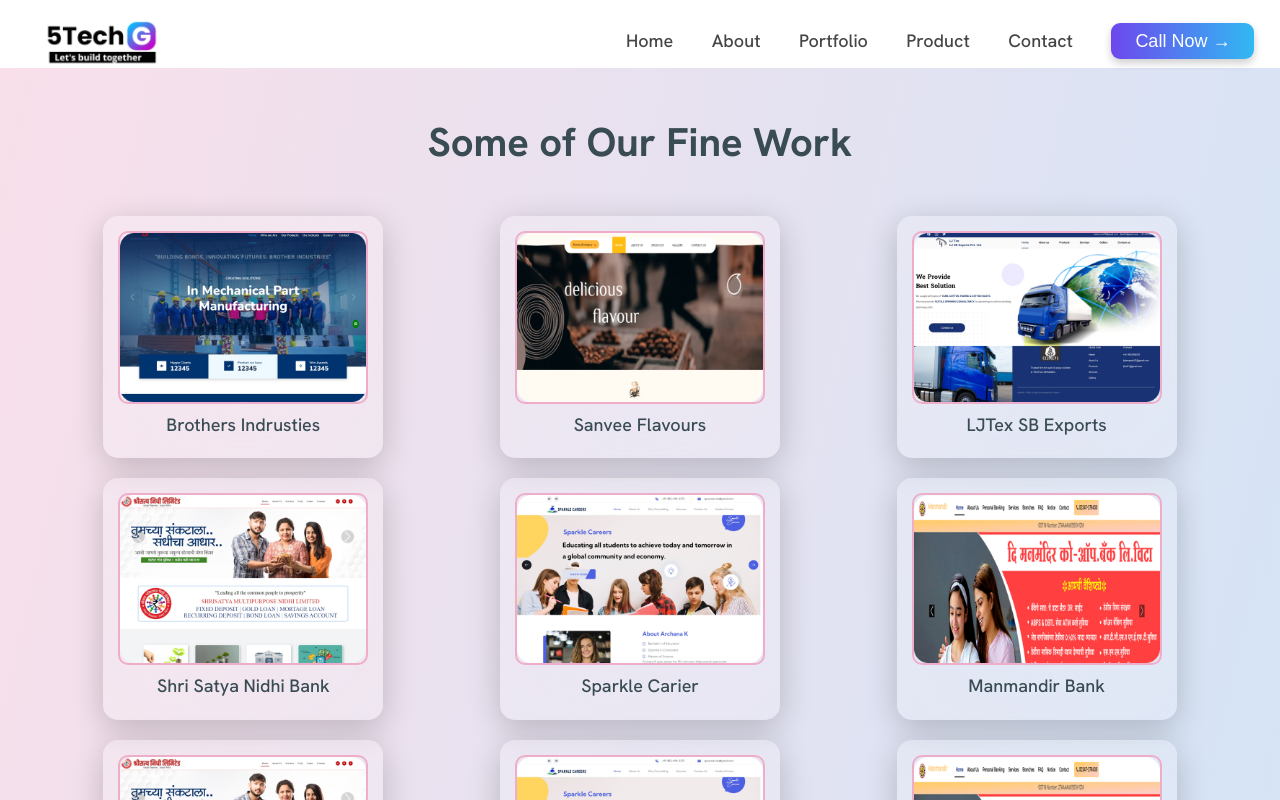
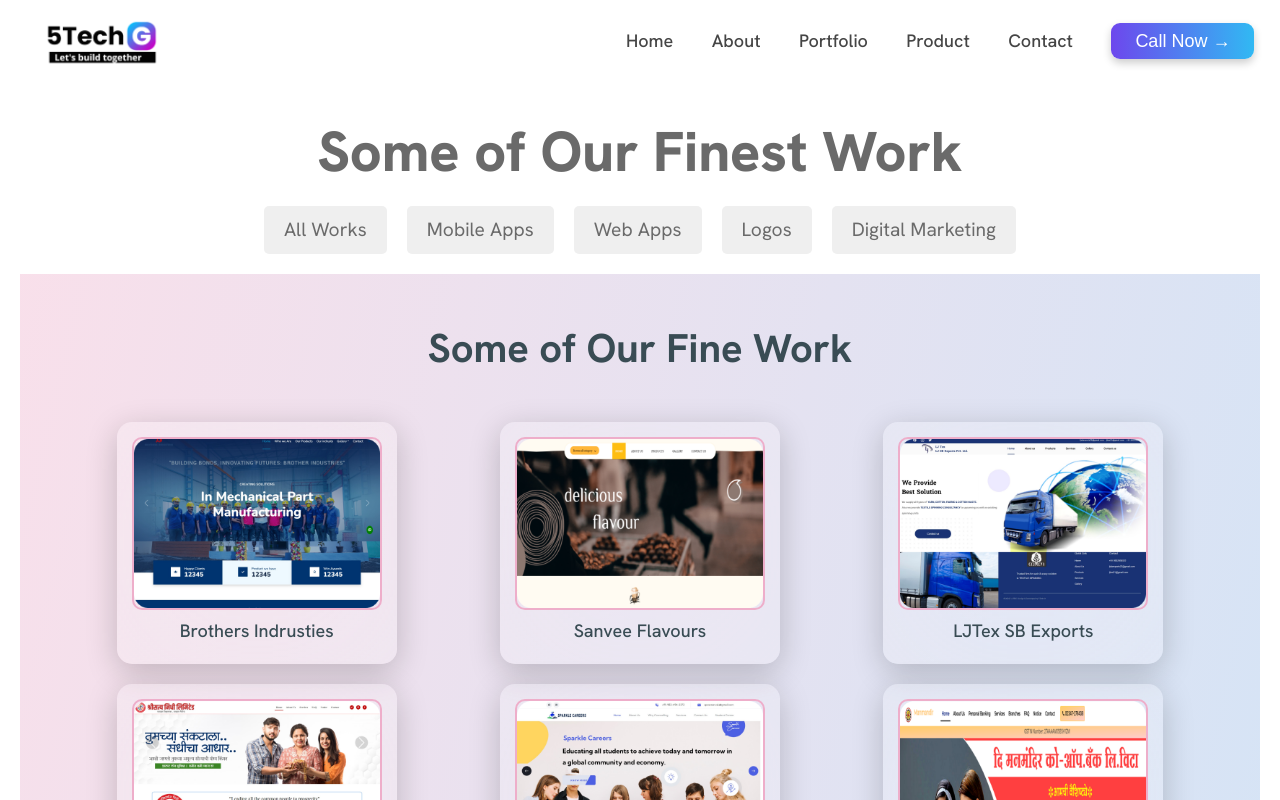
Before and after one commit to harshvyas0803/5techg, a React (Create React App) app: page /portfolio in a window 1280 px wide. Shown: the top 800 px of the page. Built offline with nearby package versions, Linux system fonts and the light colour scheme.

Commit message:
updated portfolio V1

```diff
--- a/src/App.js
+++ b/src/App.js
@@ -1,24 +1,27 @@
-
 import React from 'react';
 import { BrowserRouter as Router, Route, Routes } from 'react-router-dom';
 import Home from '../src/components/Hero/Hero';
 import About from '../src/pages/about/About';
 import Portfolio from '../src/pages/portfolio/Portfolio';
-import Product from './pages/product/Product'
-import Contact from './pages/contact/Contact'
+import Product from './pages/product/Product';
+import Contact from './pages/contact/Contact';
+import Finework from './components/finework/Finework'; // Import your Finework component
+
 function App() {
   return (
     <Router>
       <Routes>
         <Route path="/" element={<Home />} />
         <Route path="/home" element={<Home />} />
-
         <Route path="/about" element={<About />} />
         <Route path="/portfolio" element={<Portfolio />} />
+        <Route path="/portfolio/all" element={<Finework category="all" />} />
+        <Route path="/portfolio/mobileapps" element={<Finework category="mobileapps" />} />
+        <Route path="/portfolio/webapps" element={<Finework category="webapps" />} />
+        <Route path="/portfolio/logos" element={<Finework category="logos" />} />
+        <Route path="/portfolio/digitalmarketing" element={<Finework category="digitalmarketing" />} />
         <Route path="/product" element={<Product />} />
-        <Route path='/contact' element={<Contact/>}/>
-
-
+        <Route path="/contact" element={<Contact />} />
       </Routes>
     </Router>
   );
--- a/src/pages/about/About.css
+++ b/src/pages/about/About.css
@@ -100,6 +100,10 @@
     text-align: center;
 }
 
+.timeline-section {
+    min-height: 80vh; /* Ensuring enough height for smaller screens */
+}
+
 .timeline {
     position: relative;
     margin: 40px auto;
@@ -142,7 +146,7 @@
     background: linear-gradient(172deg, rgba(63, 94, 251, 0.363) 0%, rgba(252, 70, 106, 0.331) 100%);
     transform: translateX(-50%);
     z-index: -1;
-    transition: height 5s ease;
+    transition: height 3s ease; /* Faster animation */
 }
 
 .animate-line {
@@ -160,15 +164,14 @@
     }
 
     .team-image {
-        margin-top: 20px;
+        max-width: 100%;
     }
 
     .timeline {
-        width: 80%;
+        width: 90%;
+    }
+
+    .timeline-line {
+        width: 20px; /* Adjust for smaller screens */
     }
 }
-
-@media (max-width: 480px) {
-    .contentdiv h2 {
-        font-size: 6vh;
-    }}
--- a/src/pages/about/About.jsx
+++ b/src/pages/about/About.jsx
@@ -18,7 +18,7 @@
           }
         });
       },
-      { threshold: 0.5 }
+      { threshold: 0.5 } // Adjusted threshold for better detection
     );
 
     if (timelineRef.current) {
@@ -65,13 +65,13 @@
         <img src={profile} alt="Team Illustration" className="team-image" />
       </div>
 
-      <div className="timeline-section">
+      <div className="timeline-section" ref={timelineRef}>
         <div className="timeline-background">
           <h2 className='gradient-text'>Our Journey Timeline</h2>
           <p className='para'>consectetur adipiscing elit, sed do eiusmod tempor incididunt ut labore et dolore magna aliqua.</p>
         </div>
 
-        <div className="timeline" ref={timelineRef}>
+        <div className="timeline">
           <div className="timeline-line" ref={lineRef} />
           <div className="timeline-event left">
             <div className="year">2017</div>
--- a/src/pages/portfolio/Portfolio.css
+++ b/src/pages/portfolio/Portfolio.css
@@ -1,9 +1,58 @@
-.nav-in-portfolio{
+.nav-in-portfolio {
     margin-top: 3vh;
 }
-.heading{
-    font-size: 6vh;color: rgb(91, 91, 91);
+
+.heading {
+    font-size: 7vh;
+    margin-top: 30px;
+    color: rgb(106, 106, 106);
     text-align: center;
     font-weight: 800;
+    margin-bottom: 10px;
+}
 
+.cards-in-portfolio {
+    padding: 20px;
+    text-align: center;
 }
+
+.filter-buttons {
+    display: flex;
+    justify-content: center;
+    margin: 20px 0;
+    flex-wrap: wrap;
+}
+
+.filter-link {
+    margin: 0 10px;
+
+    text-decoration: none;
+}
+
+.filter-button {
+    color: #6A6A6A;
+    border: none;
+    border-radius: 5px;
+    padding: 10px 20px;
+    font-size: 1.2em;
+    cursor: pointer;
+    transition: background-color 0.3s ease;
+}
+
+
+@media (max-width: 768px) {
+    .heading {
+        font-size: 5vh;
+    }
+
+    .filter-button {
+        padding: 8px 15px;
+        font-size: 1em;
+    }
+}
+
+@media (max-width: 480px) {
+    .heading {
+        font-size: 4vh;
+    }
+}
--- a/src/pages/portfolio/Portfolio.jsx
+++ b/src/pages/portfolio/Portfolio.jsx
@@ -1,29 +1,45 @@
-import Finework from '../../components/finework/Finework'
-import Navbar from '../../components/Navbar/Navbar'
-import './Portfolio.css'
-import React from 'react'
+import React from 'react';
+import { Link } from 'react-router-dom'; // Import Link for navigation
+import Finework from '../../components/finework/Finework';
+import Navbar from '../../components/Navbar/Navbar';
+import './Portfolio.css';
 
 const Portfolio = () => {
   return (
-   <div>
- <div className='nav-in-portfolio'>
+    <div>
+      <div className='nav-in-portfolio'>
+        <Navbar />
+      </div>
 
+      <div className="cards-in-portfolio">
+        <h1 className="heading">Some of Our Finest Work</h1>
 
+        {/* Gradient line */}
+        <div className="gradient-line"></div>
+
+        {/* Filter Buttons */}
+        <div className="filter-buttons">
+          <Link to="/portfolio/all" className="filter-link">
+            <button className="filter-button">All Works</button>
+          </Link>
+          <Link to="/portfolio/mobileapps" className="filter-link">
+            <button className="filter-button">Mobile Apps</button>
+          </Link>
+          <Link to="/portfolio/webapps" className="filter-link">
+            <button className="filter-button">Web Apps</button>
+          </Link>
+          <Link to="/portfolio/logos" className="filter-link">
+            <button className="filter-button">Logos</button>
+          </Link>
+          <Link to="/portfolio/digitalmarketing" className="filter-link">
+            <button className="filter-button">Digital Marketing</button>
+          </Link>
+        </div>
+
+        <Finework />
+      </div>
     </div>
+  );
+};
 
-
-
-<div className="cards-in-porfolio">
-
-<Navbar/>
-<Finework/>
-
-</div>
-
-
-
-   </div>
-  )
-}
-
-export default Portfolio
+export default Portfolio;
```
